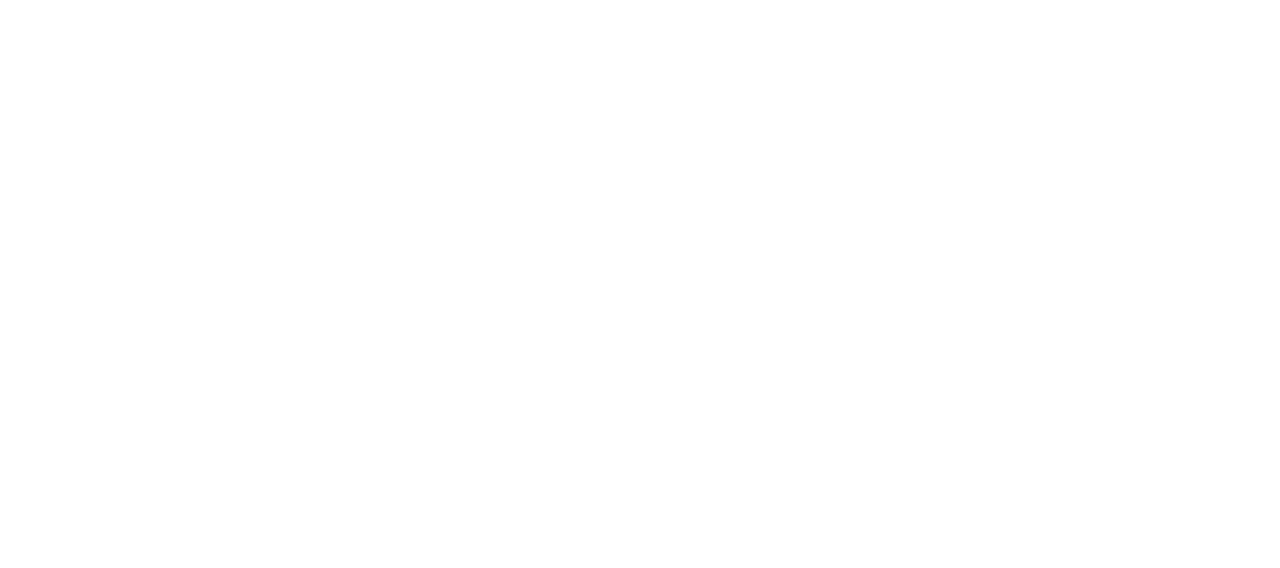
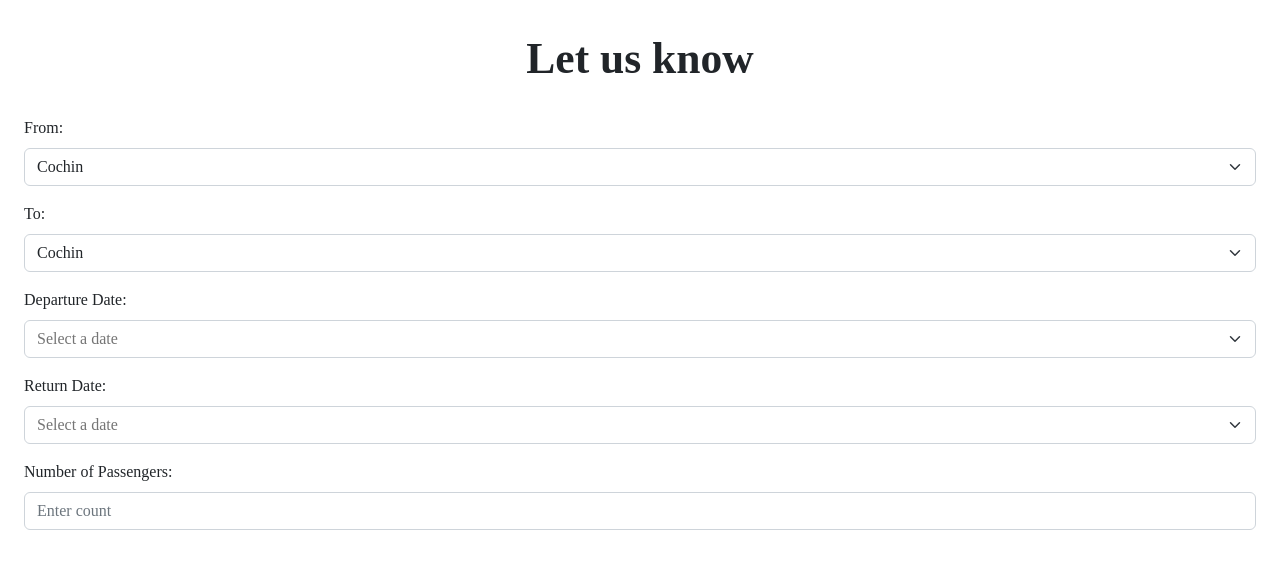
Before and after one commit to Fajarudheen-PA/ledgerWeb-travels-React, a React (Create React App) app: page /services/form in a window 1280 px wide. Shown: the top 568 px of the page. Built offline with nearby package versions, Linux system fonts and the light colour scheme.

Commit message:
Updates in FormsDoc file, created form for ticket booking. Not completed yet, still needs improvement

```diff
--- a/package.json
+++ b/package.json
@@ -15,6 +15,7 @@
     "font-awesome": "^4.7.0",
     "react": "^18.2.0",
     "react-bootstrap": "^2.7.4",
+    "react-datepicker": "^4.16.0",
     "react-dom": "^18.2.0",
     "react-router-dom": "^6.11.0",
     "react-scripts": "^5.0.1",
--- a/src/components/Forms/FormsDoc.css
+++ b/src/components/Forms/FormsDoc.css
@@ -1,3 +1,105 @@
 .formsdoc {
   padding: 32px 0;
+}
+.formsdoc .form-select {
+  margin-bottom: 16px;
+  width: 100%;
+}
+.formsdoc .form-select:focus {
+  border-color: unset;
+  box-shadow: unset;
+}
+.formsdoc__content {
+  width: 100%;
+  display: flex;
+  flex-wrap: wrap;
+  align-items: center;
+  justify-content: center;
+}
+.formsdoc__main-head {
+  font-size: calc(32px + 0.9vw);
+  text-align: center;
+  font-weight: 700;
+  margin-bottom: 32px;
+}
+.formsdoc__label-grp {
+  display: flex;
+  flex-wrap: wrap;
+}
+.formsdoc .react-datepicker-wrapper {
+  width: 100%;
+}
+.formsdoc .react-datepicker-popper[data-placement^=bottom] .react-datepicker__triangle::after,
+.formsdoc .react-datepicker-popper[data-placement^=bottom] .react-datepicker__triangle::before,
+.formsdoc .react-datepicker-popper[data-placement^=top] .react-datepicker__triangle::after,
+.formsdoc .react-datepicker-popper[data-placement^=top] .react-datepicker__triangle::before {
+  left: -50px;
+}
+.formsdoc .form-control:focus {
+  border-color: unset;
+  box-shadow: unset;
+}
+
+.popup-parent {
+  display: flex;
+  justify-content: center;
+}
+
+.popup {
+  position: relative;
+  display: flex;
+  align-items: center;
+  justify-content: center;
+  width: 100%;
+  max-width: 400px;
+  min-height: 220px;
+  top: -120px;
+  z-index: 999;
+  background: #ffffff;
+  padding: 20px 0 10px 0;
+  border-radius: 8px;
+  border: 1px solid black;
+  animation: slideIn 1s ease forwards;
+}
+
+.popup button {
+  cursor: pointer;
+  min-width: 150px;
+  min-height: 35px;
+  color: #000;
+  background: #fff;
+  border: 1px solid grey;
+  border-radius: 8px;
+  margin-top: 10px;
+  margin-bottom: 10px;
+  text-align: center;
+}
+.popup button:hover {
+  color: #fff;
+  background: #000;
+}
+
+.version {
+  display: flex;
+  justify-content: center;
+  font-size: 12px;
+}
+
+.overlay {
+  position: fixed;
+  top: 0;
+  left: 0;
+  width: 100%;
+  height: 100%;
+  background-color: rgba(0, 0, 0, 0.5);
+  z-index: 1;
+}
+
+@keyframes slideIn {
+  0% {
+    top: -100px;
+  }
+  100% {
+    top: -120px;
+  }
 }/*# sourceMappingURL=FormsDoc.css.map */
--- a/src/components/Forms/FormsDoc.js
+++ b/src/components/Forms/FormsDoc.js
@@ -1,12 +1,108 @@
-import React from 'react'
+import React, { useState } from 'react'
+import 'bootstrap/dist/css/bootstrap.min.css';
+import 'bootstrap/dist/js/bootstrap.bundle.min.js';
+import DatePicker from 'react-datepicker';
+import 'react-datepicker/dist/react-datepicker.css';
 import './FormsDoc.scss'
+// import PopUp from '../PopUp/PopUp';
+import { FontAwesomeIcon } from '@fortawesome/react-fontawesome'
+import { faUser, faHeart } from "@fortawesome/free-regular-svg-icons";
+import { faClose, faGear, faHeadset } from "@fortawesome/free-solid-svg-icons";
 
 function FormsDoc() {
-  return (
-    <div className='formsdoc'>
 
-    </div>
-  )
+    const [pop, setPop] = useState(false)
+
+    const closePopUp = () => {
+        setPop(false);
+    };
+
+    return (
+        <div className='formsdoc'>
+            <div className="content-wrapper">
+                <div className="formsdoc__content">
+                    <h2 className="formsdoc__main-head">Let us know</h2>
+                    <form>
+                        <div className="formsdoc__label-grp">
+                            <label for='from' className="form-label">From:</label>
+                            <select className='form-select' id='from'>
+                                <option value='Cochin' selected>Cochin</option>
+                                <option value='Kozhikode'>Kozhikode</option>
+                            </select>
+
+                            <label for='to' className="form-label">To:</label>
+                            <select className='form-select' id='to'>
+                                <option value='Cochin' selected>Cochin</option>
+                                <option value='Kozhikode'>Kozhikode</option>
+                            </select>
+
+                            <label for="departdate" class="form-label">Departure Date:</label>
+                            <div className="react-datepicker-wrapper">
+                                <DatePicker
+                                    id="departdate"
+                                    name="departdate"
+                                    selected={null} // Set the selected date value here
+                                    onChange={() => { }} // Add onChange handler if needed
+                                    placeholderText="Select a date"
+                                    className='form-select'
+                                />
+                            </div>
+
+                            <label for="returndate" class="form-label">Return Date:</label>
+                            <div className="react-datepicker-wrapper">
+                                <DatePicker
+                                    id="returndate"
+                                    name="returndate"
+                                    selected={null} // Set the selected date value here
+                                    onChange={() => { }} // Add onChange handler if needed
+                                    placeholderText="Select a date"
+                                    className='form-select'
+                                />
+                            </div>
+
+                            {/* try */}
+                            {/* <label for="returndate" class="form-label">Number of passengers:</label> */}
+                            <label for="passenger-count" className='form-label'>Number of Passengers:</label>
+                            <input type="number" className='form-control' onClick={()=>setPop(!pop)} id='passenger-count' placeholder='Enter count' />
+
+
+
+
+
+
+                        </div>
+
+                        {pop && (
+                            <div>
+                                <div className="overlay" onClick={closePopUp}></div>
+                                <PopUp onClose={closePopUp} />
+                            </div>
+                        )}
+
+                    </form>
+                </div>
+            </div>
+        </div>
+    )
+}
+
+function PopUp(props) {
+    // const { onClose } = props;
+    return (
+        <div className='content-wrapper'>
+            <div className='popup-parent'>
+                <div className='popup'>
+                    <div>
+                        <li title='My Account'><FontAwesomeIcon icon={faUser} /> My Account</li>
+                        <button title='Logout'>Logout</button>
+                        <div className='version'>
+                            <p><i>version 1.0.1</i></p>
+                        </div>
+                    </div>
+                </div>
+            </div>
+        </div>
+    )
 }
 
 export default FormsDoc
--- a/src/components/Forms/FormsDoc.scss
+++ b/src/components/Forms/FormsDoc.scss
@@ -2,4 +2,115 @@
 
 .formsdoc{
     padding: $spacer-5 0;
+
+    .form-select{
+        margin-bottom: $spacer-3;
+        width: 100%;
+    }
+    .form-select:focus{
+        border-color: unset;
+        box-shadow: unset;
+    }
+
+    &__content{
+        width: 100%;
+        display: flex;
+        flex-wrap: wrap;
+        align-items: center;
+        justify-content: center;
+    }
+
+    &__main-head{
+        font-size: calc(32px + 0.9vw);
+        text-align: center;
+        font-weight: $font-bold;
+        margin-bottom: $spacer-5;
+    }
+
+    &__label-grp{
+        display: flex;
+        flex-wrap: wrap;
+        // justify-content: center;
+    }
+
+    .react-datepicker-wrapper{
+        width: 100%;
+    }
+
+    .react-datepicker-popper[data-placement^=bottom] .react-datepicker__triangle::after,
+    .react-datepicker-popper[data-placement^=bottom] .react-datepicker__triangle::before,
+    .react-datepicker-popper[data-placement^=top] .react-datepicker__triangle::after,
+    .react-datepicker-popper[data-placement^=top] .react-datepicker__triangle::before {
+        left: -50px;
+    }
+
+    .form-control:focus{
+        border-color: unset;
+        box-shadow: unset;
+    }
+
+
 }
+
+.popup-parent{
+    display: flex;
+    justify-content: center;
+}
+.popup {
+    position: relative;
+    display: flex;
+    align-items: center;
+    justify-content: center;
+    width: 100%;
+    max-width: 400px;
+    min-height: 220px;
+    top: -120px;
+    z-index: 999;
+    background: $color-white;
+    padding: 20px 0 10px 0;
+    border-radius: 8px;
+    border: 1px solid black;
+    animation: slideIn 1s ease forwards;
+}
+
+.popup button {
+    cursor: pointer;
+    min-width: 150px;
+    min-height: 35px;
+    color: #000;
+    background: #fff;
+    border: 1px solid grey;
+    border-radius: 8px;
+    margin-top: 10px;
+    margin-bottom: 10px;
+    text-align: center;
+    &:hover{
+        color: #fff;
+        background: #000;
+    }
+}
+
+.version{
+    display: flex;
+    justify-content: center;
+    font-size: 12px;
+}
+
+.overlay {
+    position: fixed;
+    top: 0;
+    left: 0;
+    width: 100%;
+    height: 100%;
+    background-color: rgba(0, 0, 0, 0.5);
+    z-index: 1;
+  }
+
+  @keyframes slideIn {
+    0% {
+      top: -100px;
+    }
+    100% {
+      top: -120px;
+    }
+}
```
Also changed, not shown: 2 other files (tests, documents, lock files or other folders).
